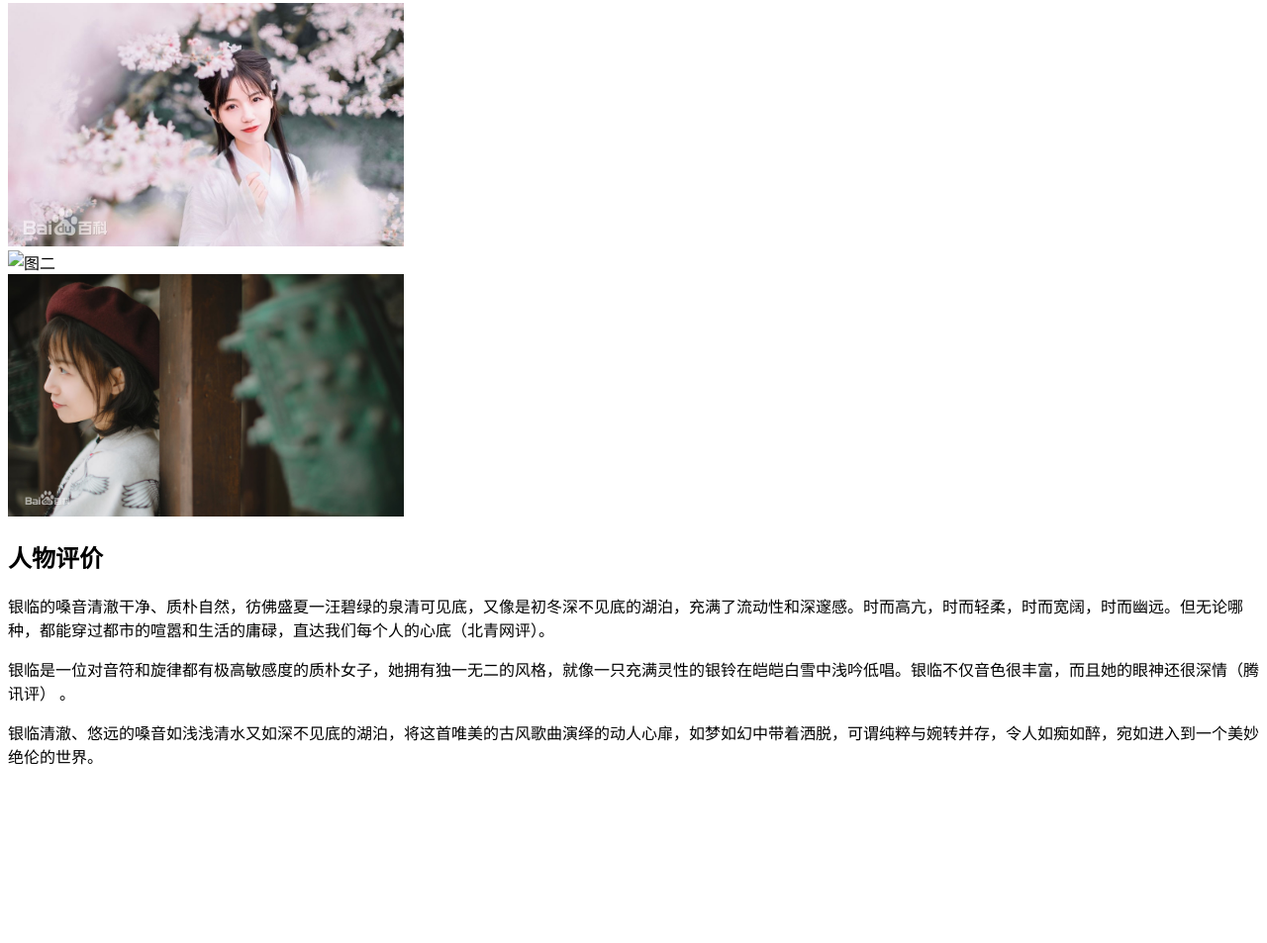
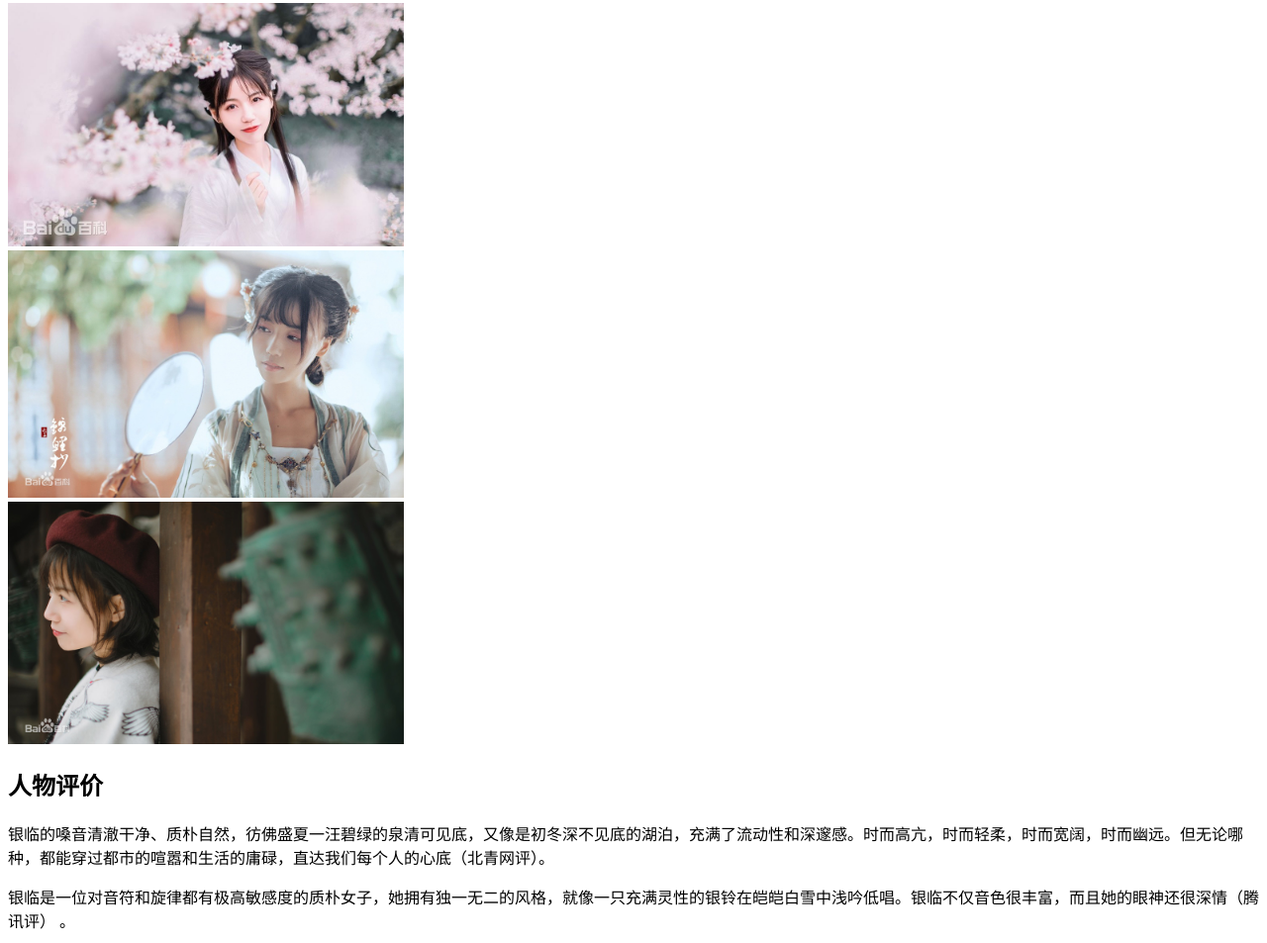
Before and after one commit to 1o7-github/Rachel.html, a plain HTML site: page index.html in a window 1280 px wide. Shown: the part 1239-2192 px from the top of the page at 99% size. Before the commit the page ends 2031 px from the top, so only its background shows below. Drawn offline with Linux system fonts and the light colour scheme.

Commit message:
修改锚点错误

```diff
--- a/index.html
+++ b/index.html
@@ -18,7 +18,7 @@
         <ol>
             <li><a href="#Rachel">个人简介</a></li>
             <li><a href="#things">重要事件</a></li>
-            <li><a href="#awwrds">成就和荣誉</a></li>
+            <li><a href="#awards">成就和荣誉</a></li>
             <li><a href="#works">主要作品</a></li>
             <li><a href="#photos">生活照</a></li>
             <li><a href="#evaluation">人物评价</a></li>
@@ -118,9 +118,21 @@
     </table>
 
     <h2 id="photos">生活照</h2>
-    <div><img width='400' src="imgaes/1.jpeg" alt="图一"></div>
-    <div><img width='400' src="images/2.jpeg" alt="图二"></div>
-    <div><img width='400' src="imgaes/3.jpeg" alt="图三"></div>
+    <div>
+        <a href="imgaes/1.jpeg" target="_blank">
+            <img width='400' src="imgaes/1.jpeg" alt="图一">
+        </a>
+    </div>
+    <div>
+        <a href="imgaes/2.jpeg" target="_blank">
+            <img width='400' src="imgaes/2.jpeg" alt="图二">
+        </a>
+    </div>
+    <div>
+        <a href="imgaes/3.jpeg" target="_blank">
+            <img width='400' src="imgaes/3.jpeg" alt="图三">
+        </a>
+    </div>
 
     <h2 id="evaluation">人物评价</h2>
     <p>
```
